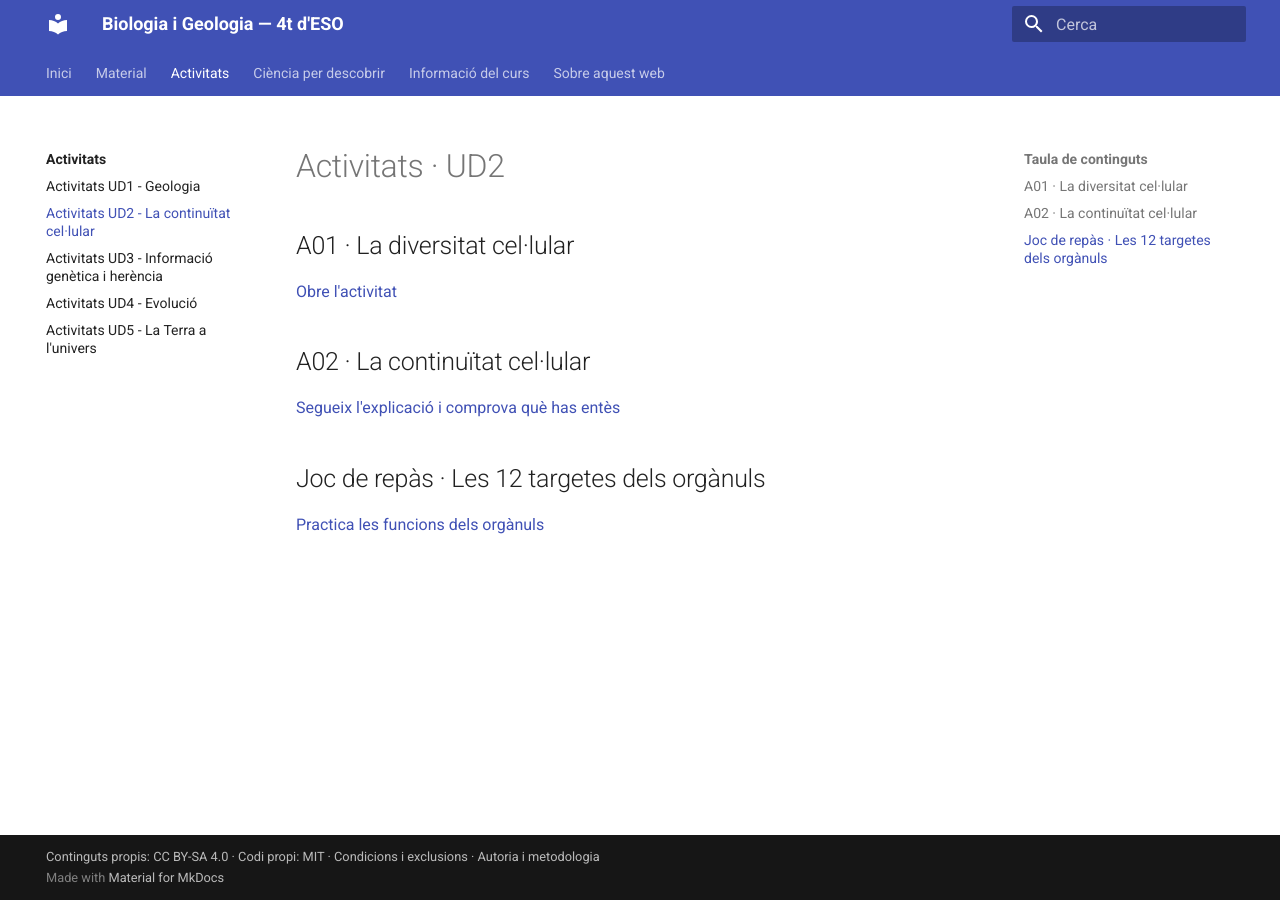
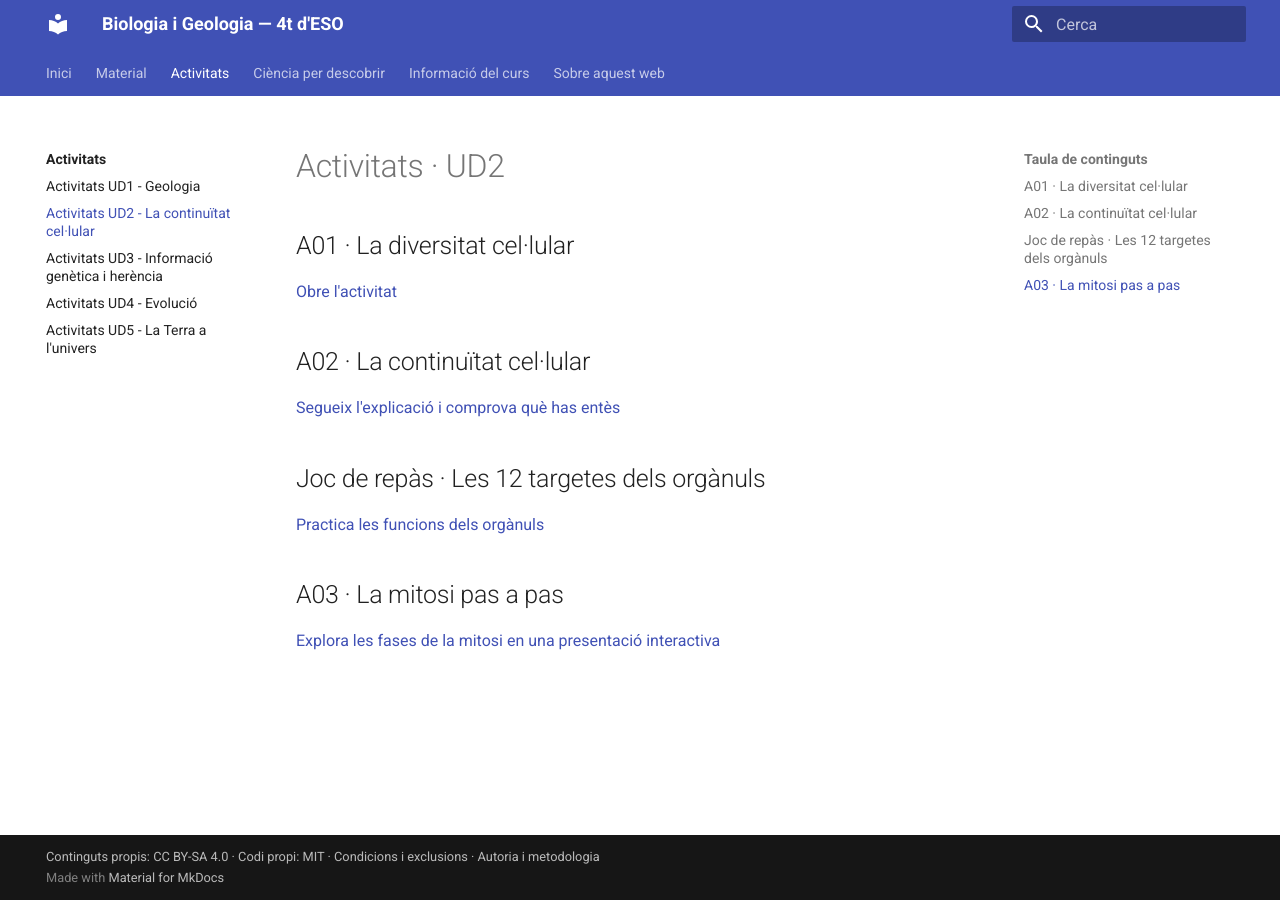
Before and after one commit to saloma-ui/biogeo4, an MkDocs documentation site: the page built from docs/activitats/ud2/index.md, in a window 1280 px wide. Built offline with MkDocs 1.6.1 and Material for MkDocs 9.7.7, drawn with Linux system fonts in a browser that asks for light colours.

Commit message:
docs(ud2): enllaça A03 la mitosi a l'índex d'activitats

```diff
--- a/docs/activitats/ud2/index.md
+++ b/docs/activitats/ud2/index.md
@@ -11,3 +11,7 @@
 ## Joc de repàs · Les 12 targetes dels orgànuls
 
 [Practica les funcions dels orgànuls](organuls/index.html)
+
+## A03 · La mitosi pas a pas
+
+[Explora les fases de la mitosi en una presentació interactiva](mitosi/index.html)
```
